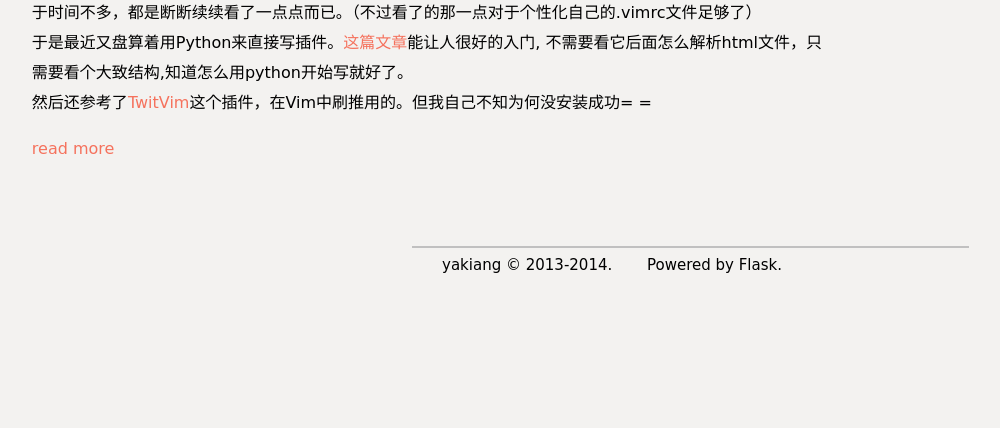
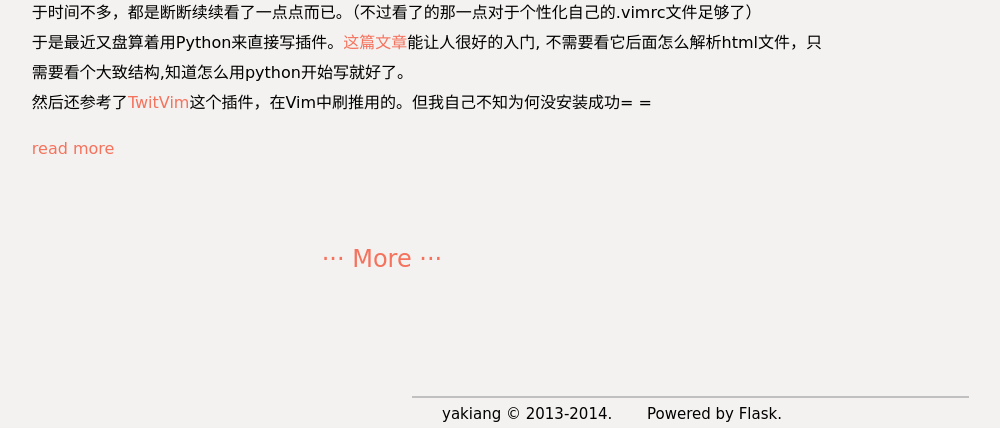
Before and after one commit to 0x0all/flask-blog, a Flask app: page / in a window 1280 px wide. Shown: the part 4139-4567 px from the top of the page, without its empty margins (242-1242 px from the left). Before the commit the page ends 4412 px from the top, so only its background shows below. Run offline with Flask 2, Linux system fonts and the light colour scheme; data comes from the database, SQL or seed files in the repository; some web fonts are replaced.

Commit message:
add <more>

```diff
--- a/blog/static/css/main.css
+++ b/blog/static/css/main.css
@@ -98,3 +98,9 @@ a:hover {
 .altitle, .preview, .readmore{
     padding-left: 6%;
 }
+
+#more {
+    margin:7%;
+    margin-left:40%;
+    font-size: 24px;
+}
--- a/blog/templates/pages/home.html
+++ b/blog/templates/pages/home.html
@@ -13,4 +13,9 @@
         </div>
     {% endfor %}
 {% endautoescape %}
+<div id='more'>
+    <a href='/archives'>
+        <span>··· More ···</span>
+    </a>
+</div>
 {% endblock %}
```
